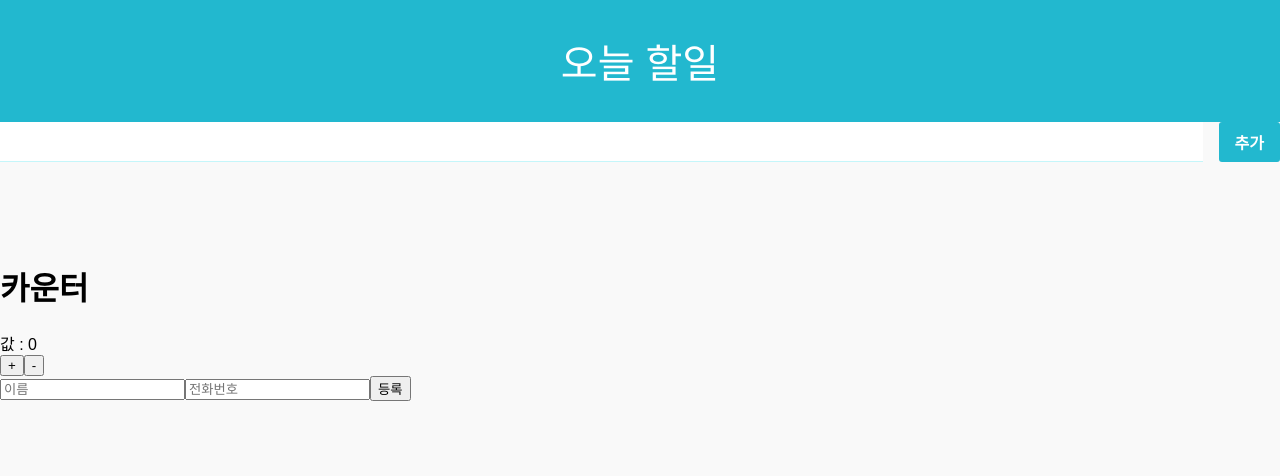
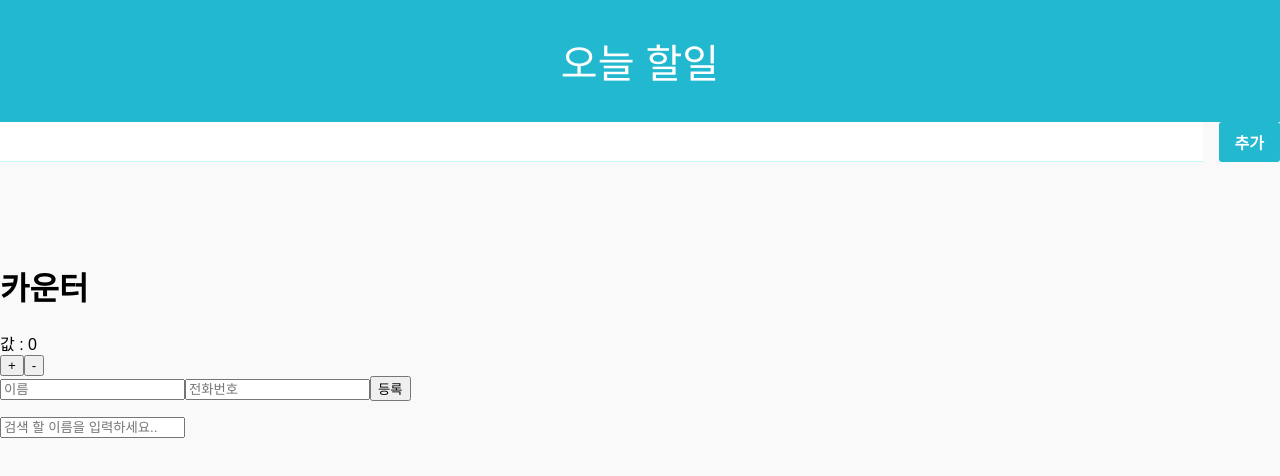
Before and after one commit to Raon98/react, a React (Create React App) app: page / in a window 1280 px wide. Shown: the top 476 px of the page. Built offline with nearby package versions, Linux system fonts and the light colour scheme.

Commit message:
키워드 추가

```diff
--- a/src/App.js
+++ b/src/App.js
@@ -11,7 +11,8 @@ class App extends Component {
     num = 0
     state = {
         todos: [],
-        information: []
+        information: [],
+        keyword : ''
     }
 
     /**
@@ -150,7 +151,7 @@ class App extends Component {
 
 render()
 {
-    const {input, todos, information} = this.state;
+    const {input, todos, information,keyword} = this.state;
     const {
         handleChange,
         handleCreate,
@@ -177,6 +178,13 @@ render()
             </TodoList>
             <Counter/>
             <PhoneForm onCreate={hdCreate}/>
+            <p>
+                <input
+                    placeholder="검색 할 이름을 입력하세요.."
+                    onChange={this.handleChange}
+                    value={keyword}
+                />
+            </p>
             <PhoneInfoList data={information} onRemove={hdRemove} onUpdate={hdUpdate}/>
         </div>
     );
```
